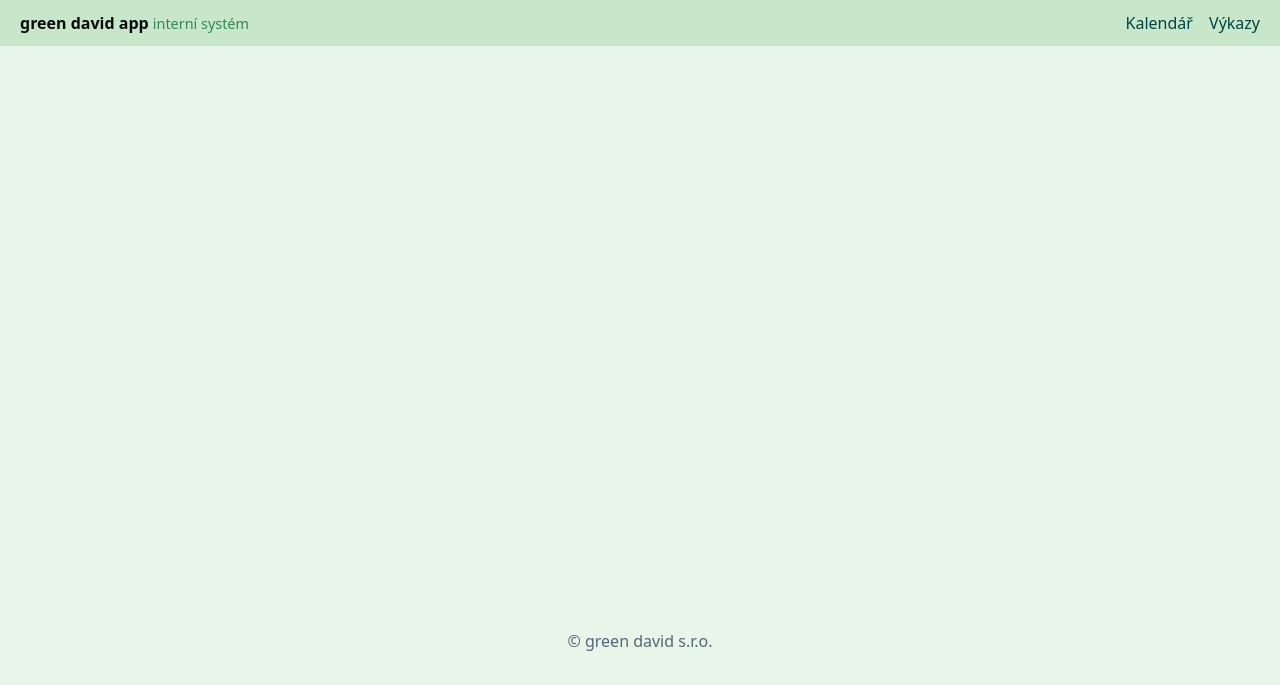
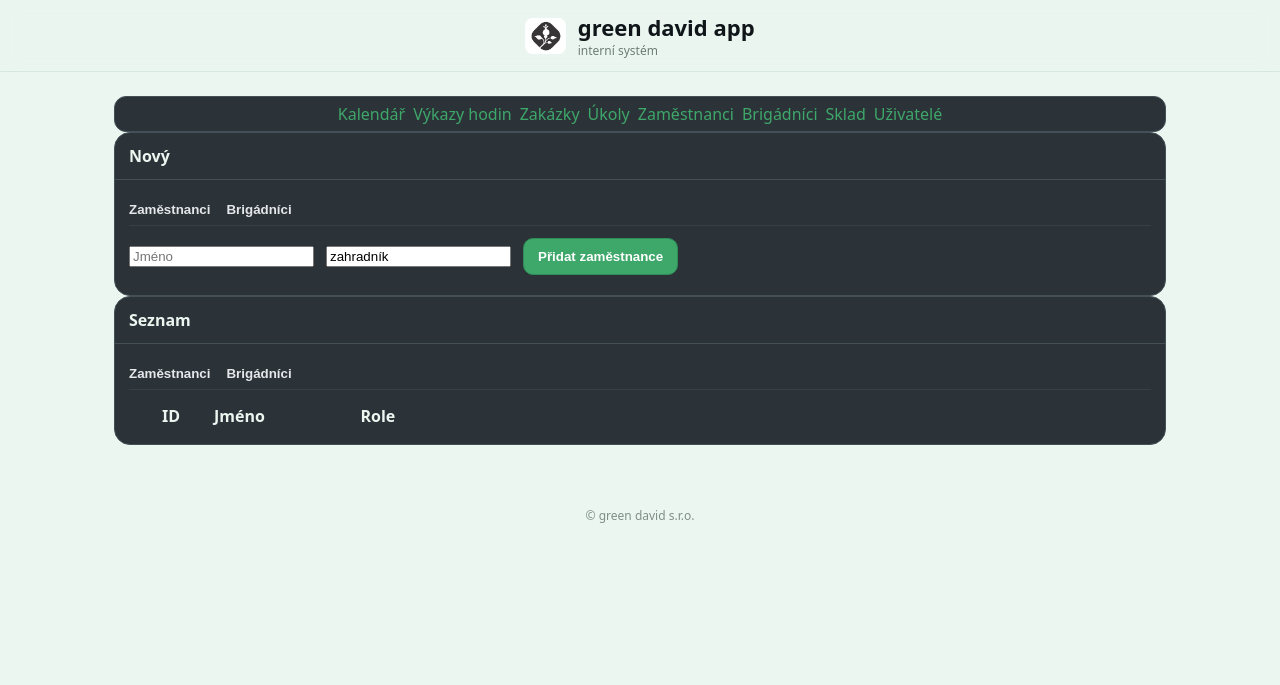
Before and after one commit to green-david-app/green-david-app_1.1, a Flask app: page /employees in a window 1280 px wide. Shown: the top 685 px of the page. Run offline with Flask 3, Linux system fonts and the light colour scheme; data comes from the database, SQL or seed files in the repository; lists and menus that the app fills with data are empty.

Commit message:
Add files via upload

```diff
--- a/main.py
+++ b/main.py
@@ -434,6 +434,80 @@ def page_timesheets():
 
 # ----------------- run -----------------
 
+
+# ----------------- Employees & Temps APIs -----------------
+def _ensure_staff_table():
+    db = get_db()
+    db.execute("CREATE TABLE IF NOT EXISTS employees (id INTEGER PRIMARY KEY, name TEXT NOT NULL, role TEXT, active INTEGER NOT NULL DEFAULT 1, created_at TEXT NOT NULL DEFAULT (datetime('now')))")
+    db.commit()
+
+def _ensure_temps_table():
+    db = get_db()
+    db.execute("CREATE TABLE IF NOT EXISTS temps (id INTEGER PRIMARY KEY, name TEXT NOT NULL, role TEXT, active INTEGER NOT NULL DEFAULT 1, created_at TEXT NOT NULL DEFAULT (datetime('now')))")
+    db.commit()
+
+@app.get('/gd/api/staff')
+def api_list_staff():
+    require_auth()
+    _ensure_staff_table()
+    db = get_db()
+    rows = [dict(r) for r in db.execute("SELECT id,name,role FROM employees WHERE IFNULL(active,1)=1 ORDER BY id DESC")]
+    return jsonify(dict(ok=True, rows=rows))
+
+@app.post('/gd/api/staff')
+def api_add_staff():
+    require_auth()
+    _ensure_staff_table()
+    data = request.get_json(silent=True) or {}
+    name = (data.get('name') or '').strip()
+    role = (data.get('role') or '').strip()
+    if not name:
+        abort(400, description='name required')
+    db = get_db()
+    cur = db.execute("INSERT INTO employees(name,role,active) VALUES(?,?,1)", (name, role))
+    db.commit()
+    return jsonify(dict(ok=True, id=cur.lastrowid))
+
+@app.delete('/gd/api/staff/<int:emp_id>')
+def api_del_staff(emp_id):
+    require_auth()
+    _ensure_staff_table()
+    db = get_db()
+    db.execute("UPDATE employees SET active=0 WHERE id=?", (emp_id,))
+    db.commit()
+    return jsonify(dict(ok=True))
+
+@app.get('/gd/api/temps')
+def api_list_temps():
+    require_auth()
+    _ensure_temps_table()
+    db = get_db()
+    rows = [dict(r) for r in db.execute("SELECT id,name,role FROM temps WHERE IFNULL(active,1)=1 ORDER BY id DESC")]
+    return jsonify(dict(ok=True, rows=rows))
+
+@app.post('/gd/api/temps')
+def api_add_temp():
+    require_auth()
+    _ensure_temps_table()
+    data = request.get_json(silent=True) or {}
+    name = (data.get('name') or '').strip()
+    role = (data.get('role') or '').strip()
+    if not name:
+        abort(400, description='name required')
+    db = get_db()
+    cur = db.execute("INSERT INTO temps(name,role,active) VALUES(?,?,1)", (name, role or 'brigádník'))
+    db.commit()
+    return jsonify(dict(ok=True, id=cur.lastrowid))
+
+@app.delete('/gd/api/temps/<int:temp_id>')
+def api_del_temp(temp_id):
+    require_auth()
+    _ensure_temps_table()
+    db = get_db()
+    db.execute("UPDATE temps SET active=0 WHERE id=?", (temp_id,))
+    db.commit()
+    return jsonify(dict(ok=True))
+
 # ----------------- Template routes (Employees & Brigádníci) -----------------
 @app.route("/employees")
 def page_employees():
--- a/templates/employees.html
+++ b/templates/employees.html
@@ -1,133 +1,173 @@
-{% extends "base.html" %}
-{% block body %}
 
-<div class="card">
-  <h2>Nový zaměstnanec</h2>
-  <form id="emp-form" style="display:flex; gap:12px; align-items:center;">
-    <input id="emp-name" name="name" placeholder="Jméno" required>
-    <input id="emp-role" name="role" placeholder="Zahradník" value="zahradník">
-    <button type="submit" class="btn">Přidat</button>
+{% extends "layout.html" %}
+{% block content %}
+<div class="page-pad">
+  <div class="tabs sticky">
+    <a href="/calendar">Kalendář</a>
+    <a href="/timesheets.html">Výkazy hodin</a>
+    <a href="/jobs">Zakázky</a>
+    <a href="/tasks">Úkoly</a>
+    <a class="active" href="/employees">Zaměstnanci</a>
+    <a href="/brigadnici.html">Brigádníci</a>
+    <a href="/stock">Sklad</a>
+    <a href="/users">Uživatelé</a>
+  </div>
+
+  <div class="card card-dark">
+    <div class="card-h"><strong>Nový</strong></div>
+    <div class="card-c">
+      <div class="subtabs" style="display:flex; gap:16px; border-bottom:1px solid #3a3f46; margin-bottom:12px;">
+        <button class="subtab-btn active" data-tab="staff" style="border:none;background:none;padding:8px 0;cursor:pointer;color:#e5e7eb">Zaměstnanci</button>
+        <button class="subtab-btn" data-tab="temps" style="border:none;background:none;padding:8px 0;cursor:pointer;color:#e5e7eb">Brigádníci</button>
+      </div>
+
+      <!-- STAFF FORM -->
+      <form id="form-staff" class="pane pane-staff" onsubmit="return false" style="display:block">
+        <div class="form-row" style="display:flex; gap:12px; align-items:center;">
+          <input id="staff-name" placeholder="Jméno" required>
+          <input id="staff-role" placeholder="Role" value="zahradník">
+          <button id="btn-add-staff" class="btn">Přidat zaměstnance</button>
+        </div>
+      </form>
+
+      <!-- TEMPS FORM -->
+      <form id="form-temps" class="pane pane-temps" onsubmit="return false" style="display:none">
+        <div class="form-row" style="display:flex; gap:12px; align-items:center;">
+          <input id="temp-name" placeholder="Jméno" required>
+          <input id="temp-role" placeholder="Role" value="brigádník">
+          <button id="btn-add-temp" class="btn">Přidat brigádníka</button>
+        </div>
       </form>
     </div>
-
-<div class="card">
-  <h2 style="margin-bottom:10px">Seznam</h2>
-
-  <!-- přepínač sekcí -->
-  <div style="display:flex; gap:16px; border-bottom:1px solid #3a3f46; margin-bottom:12px;">
-    <button class="tab-btn active" data-target="tab-staff" style="border:none;background:none;padding:8px 0; border-bottom:3px solid #2e7d32; color:#e5e7eb; cursor:pointer;">Zaměstnanci</button>
-    <button class="tab-btn" data-target="tab-temps" style="border:none;background:none;padding:8px 0; color:#e5e7eb; cursor:pointer;">Brigádníci</button>
   </div>
 
-  <!-- tab: zaměstnanci -->
-  <div id="tab-staff" class="tab-pane">
-    <table class="table" id="tbl-staff">
-      <thead>
-        <tr>
-          <th style="width:80px">ID</th>
-          <th>Jméno</th>
-          <th style="width:180px">Role</th>
-          <th style="width:220px"></th>
-        </tr>
-      </thead>
-      <tbody></tbody>
+  <div class="card card-dark">
+    <div class="card-h"><strong>Seznam</strong></div>
+    <div class="card-c">
+      <div class="subtabs" style="display:flex; gap:16px; border-bottom:1px solid #3a3f46; margin-bottom:12px;">
+        <button class="subtab-btn active" data-tab="staff" style="border:none;background:none;padding:8px 0;cursor:pointer;color:#e5e7eb">Zaměstnanci</button>
+        <button class="subtab-btn" data-tab="temps" style="border:none;background:none;padding:8px 0;cursor:pointer;color:#e5e7eb">Brigádníci</button>
+      </div>
+
+      <!-- STAFF LIST -->
+      <div class="pane pane-staff" style="display:block">
+        <table class="tbl">
+          <thead><tr><th style="width:80px">ID</th><th>Jméno</th><th style="width:220px">Role</th><th style="width:160px"></th></tr></thead>
+          <tbody id="body-staff"></tbody>
         </table>
       </div>
 
-  <!-- tab: brigádníci -->
-  <div id="tab-temps" class="tab-pane" style="display:none">
-    <table class="table" id="tbl-temps">
-      <thead>
-        <tr>
-          <th style="width:80px">ID</th>
-          <th>Jméno</th>
-          <th style="width:180px">Role</th>
-          <th style="width:220px"></th>
-        </tr>
-      </thead>
-      <tbody></tbody>
+      <!-- TEMPS LIST -->
+      <div class="pane pane-temps" style="display:none">
+        <table class="tbl">
+          <thead><tr><th style="width:80px">ID</th><th>Jméno</th><th style="width:220px">Role</th><th style="width:160px"></th></tr></thead>
+          <tbody id="body-temps"></tbody>
         </table>
       </div>
     </div>
+  </div>
+</div>
 
-{% endblock %}
+<script>
+(function(){
+  // simple subtab toggling
+  function setTab(tab){
+    document.querySelectorAll('.subtab-btn').forEach(btn=>{
+      const active = btn.dataset.tab === tab;
+      btn.classList.toggle('active', active);
+    });
+    document.querySelectorAll('.pane-staff').forEach(el=> el.style.display = (tab==='staff')?'block':'none');
+    document.querySelectorAll('.pane-temps').forEach(el=> el.style.display = (tab==='temps')?'block':'none');
+    localStorage.setItem('emp_subtab', tab);
+  }
+  document.querySelectorAll('.subtab-btn').forEach(btn=>{
+    btn.addEventListener('click', ()=> setTab(btn.dataset.tab));
+  });
+  setTab(localStorage.getItem('emp_subtab') || 'staff');
 
-{% block scripts %}
-<script>
-// ---- helpers ----
-function el(html){const t=document.createElement('template');t.innerHTML=html.trim();return t.content.firstChild}
-function fillTable(tbody, rows){
-  tbody.innerHTML='';
-  for(const r of rows){
-    const tr = el(`<tr>
-      <td>${r.id}</td>
-      <td>${r.name}</td>
-      <td>${r.role}</td>
-      <td style="text-align:right;">
-        <a class="btn btn-small" href="/employees/${r.id}">Detail</a>
-        <button class="btn btn-small btn-outline" data-del="${r.id}">Smazat</button>
-      </td>
-    </tr>`);
+  // --- API helpers
+  async function api(path, opts={}){
+    const res = await fetch(path, Object.assign({headers:{'Content-Type':'application/json'}}, opts));
+    if(!res.ok){
+      const t = await res.text();
+      throw new Error('API chyba: ' + t);
+    }
+    return res.json();
+  }
+
+  // --- renderers
+  async function loadStaff(){
+    const data = await api('/gd/api/staff');
+    const tbody = document.getElementById('body-staff');
+    tbody.innerHTML = '';
+    if (!data.rows || !data.rows.length){
+      tbody.innerHTML = '<tr><td colspan="4" class="muted">Žádní zaměstnanci</td></tr>';
+      return;
+    }
+    for(const r of data.rows){
+      const tr = document.createElement('tr');
+      tr.innerHTML = \`<td>\${r.id}</td><td>\${r.name}</td><td>\${r.role||''}</td>
+        <td style="text-align:right">
+          <button class="btn ghost" data-del="\${r.id}">Smazat</button>
+        </td>\`;
       tbody.appendChild(tr);
     }
-  // mazání
-  tbody.querySelectorAll('[data-del]').forEach(b=>{
+    tbody.querySelectorAll('button[data-del]').forEach(b=>{
       b.addEventListener('click', async ()=>{
-      if(!confirm('Smazat?')) return;
-      const id = b.getAttribute('data-del');
-      const res = await fetch('/api/employees/'+id, {method:'DELETE'});
-      if(res.ok) loadData();
+        if(!confirm('Smazat tohoto zaměstnance?')) return;
+        await api('/gd/api/staff/' + b.dataset.del, {method:'DELETE'});
+        await loadStaff();
       });
     });
   }
 
-// ---- tabs ----
-document.querySelectorAll('.tab-btn').forEach(btn=>{
-  btn.addEventListener('click', ()=>{
-    document.querySelectorAll('.tab-btn').forEach(b=>{
-      b.classList.remove('active');
-      b.style.borderBottom = 'none';
-    });
-    document.querySelectorAll('.tab-pane').forEach(p=>p.style.display='none');
-    btn.classList.add('active');
-    btn.style.borderBottom='3px solid #2e7d32';
-    const target = document.getElementById(btn.dataset.target);
-    target.style.display = '';
+  async function loadTemps(){
+    const data = await api('/gd/api/temps');
+    const tbody = document.getElementById('body-temps');
+    tbody.innerHTML = '';
+    if (!data.rows || !data.rows.length){
+      tbody.innerHTML = '<tr><td colspan="4" class="muted">Žádní brigádníci</td></tr>';
+      return;
+    }
+    for(const r of data.rows){
+      const tr = document.createElement('tr');
+      tr.innerHTML = \`<td>\${r.id}</td><td>\${r.name}</td><td>\${r.role||'brigádník'}</td>
+        <td style="text-align:right">
+          <button class="btn ghost" data-del="\${r.id}">Smazat</button>
+        </td>\`;
+      tbody.appendChild(tr);
+    }
+    tbody.querySelectorAll('button[data-del]').forEach(b=>{
+      b.addEventListener('click', async ()=>{
+        if(!confirm('Smazat tohoto brigádníka?')) return;
+        await api('/gd/api/temps/' + b.dataset.del, {method:'DELETE'});
+        await loadTemps();
       });
     });
-
-// ---- data load ----
-async function loadData(){
-  const res = await fetch('/api/employees');
-  const payload = await res.json();
-  const items = payload.employees || payload || [];
-
-  const brig = items.filter(x => (x.role || '').toLowerCase() === 'brigádník');
-  const staff = items.filter(x => (x.role || '').toLowerCase() !== 'brigádník');
-
-  fillTable(document.querySelector('#tbl-staff tbody'), staff);
-  fillTable(document.querySelector('#tbl-temps tbody'), brig);
   }
 
-// ---- add form ----
-document.getElementById('emp-form').addEventListener('submit', async (e)=>{
-  e.preventDefault();
-  const name = document.getElementById('emp-name').value.trim();
-  const role = document.getElementById('emp-role').value.trim() || 'zahradník';
+  // --- add handlers
+  document.getElementById('btn-add-staff').addEventListener('click', async ()=>{
+    const name = document.getElementById('staff-name').value.trim();
+    const role = document.getElementById('staff-role').value.trim();
     if(!name) return;
-
-  const res = await fetch('/api/employees', {
-    method:'POST',
-    headers:{'Content-Type':'application/json'},
-    body: JSON.stringify({name, role})
-  });
-  if(res.ok){
-    document.getElementById('emp-name').value='';
-    await loadData();
-  }
+    await api('/gd/api/staff', {method:'POST', body: JSON.stringify({name, role})});
+    document.getElementById('staff-name').value = '';
+    await loadStaff();
   });
 
-// start
-loadData();
+  document.getElementById('btn-add-temp').addEventListener('click', async ()=>{
+    const name = document.getElementById('temp-name').value.trim();
+    const role = document.getElementById('temp-role').value.trim();
+    if(!name) return;
+    await api('/gd/api/temps', {method:'POST', body: JSON.stringify({name, role})});
+    document.getElementById('temp-name').value = '';
+    await loadTemps();
+  });
+
+  // initial
+  loadStaff();
+  loadTemps();
+})();
 </script>
 {% endblock %}
```
Lines whose indentation alone changed are shown as unchanged.
